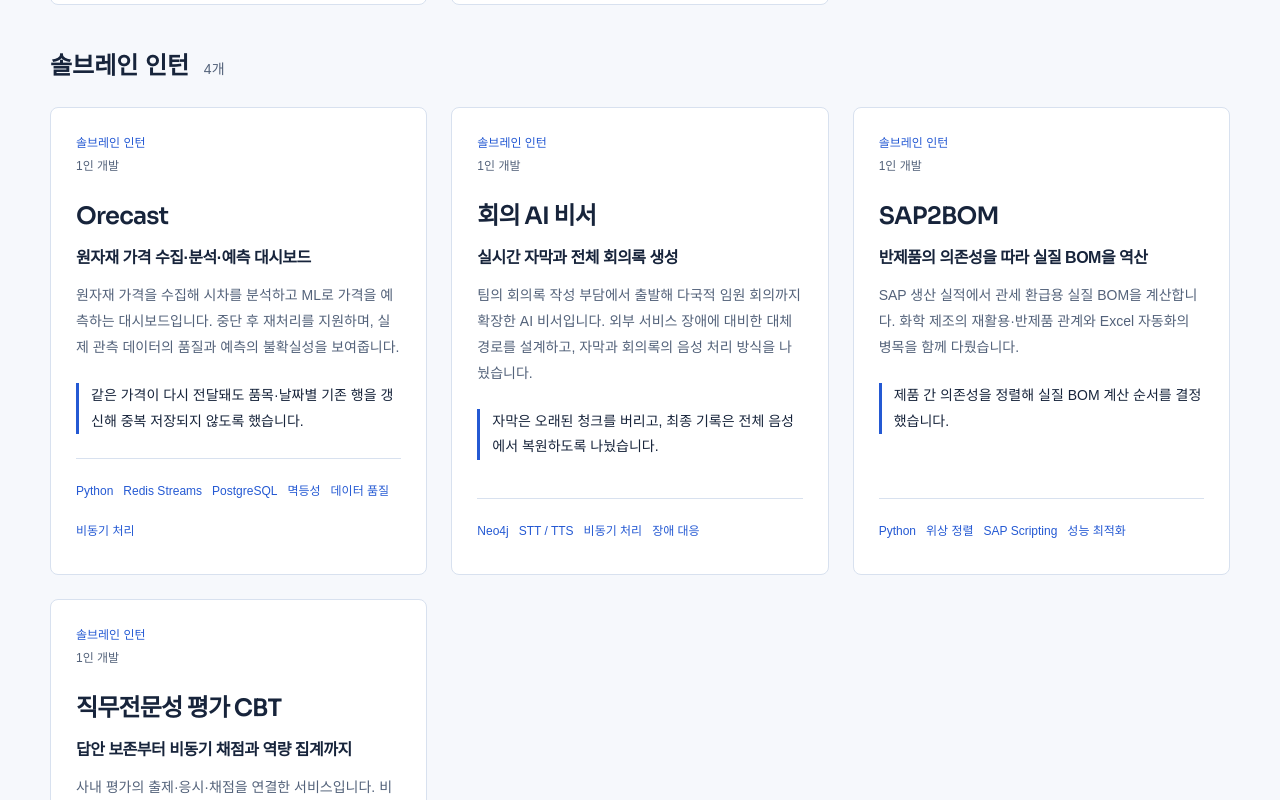
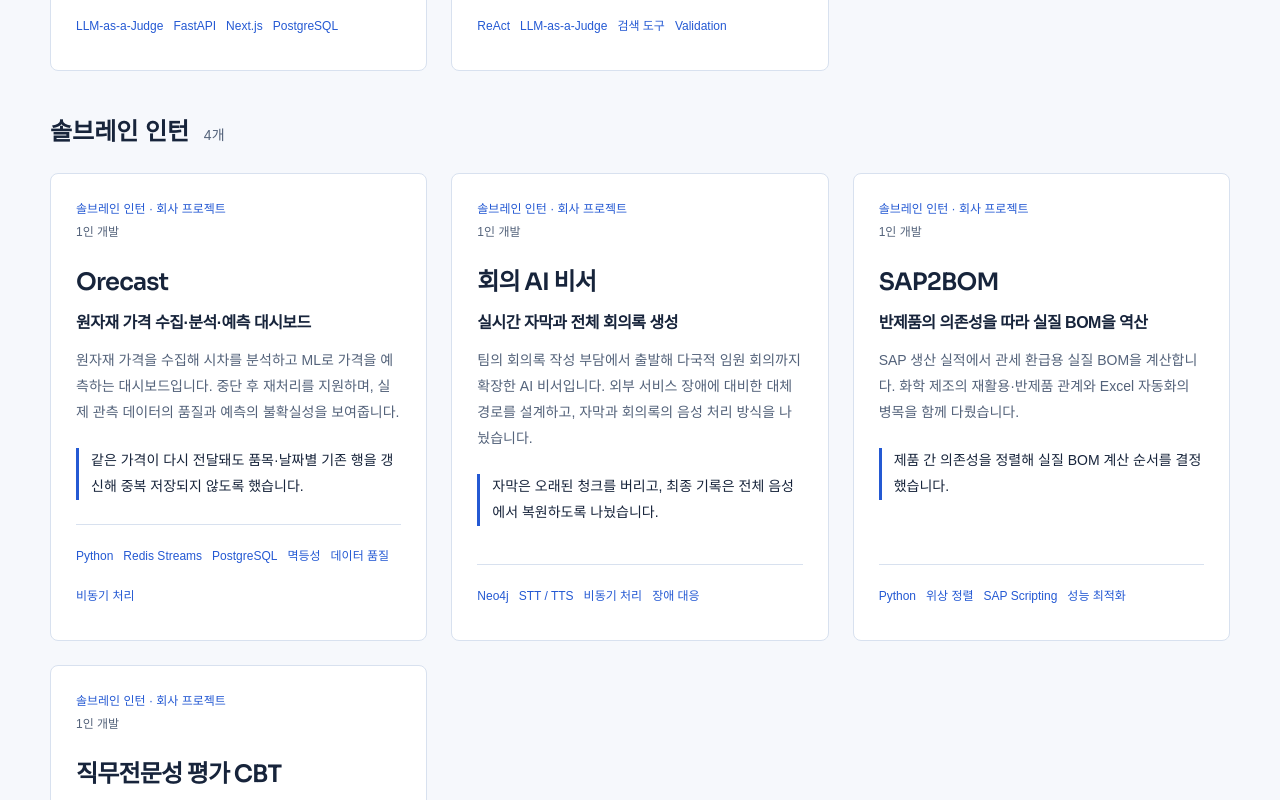
Before and after one commit to kingrangE/portfolio, a Next.js app in the folder sites/kilwon-portfolio/: page /projects in a window 1280 px wide. Shown: the part 1820-2620 px from the top of the page. Built offline with nearby package versions, Linux system fonts and the light colour scheme; a web font is replaced by a local one.

Commit message:
Explain portfolio sources and label company projects

```diff
--- a/sites/kilwon-portfolio/app/page.jsx
+++ b/sites/kilwon-portfolio/app/page.jsx
@@ -1,7 +1,7 @@
 import Image from "next/image";
 import Link from "next/link";
 import ProjectGallery from "../components/project-gallery";
-import { projects } from "../content/projects.mjs";
+import { projects, projectEvidenceNotice } from "../content/projects.mjs";
 
 export default function Home() {
   return (
@@ -21,7 +21,7 @@ export default function Home() {
       </figure>
     </section>
     <section className="projects wrap section" id="projects" aria-labelledby="projects-title">
-      <div className="section-top"><div><h2 id="projects-title">대표 프로젝트</h2><p className="section-description">{"Platform, Agent, Data Engineering, RAG 프로젝트입니다."}</p></div></div>
+      <div className="section-top"><div><h2 id="projects-title">대표 프로젝트</h2><p className="section-description">{"Platform, Agent, Data Engineering, RAG 프로젝트입니다."}</p><p className="section-description">{projectEvidenceNotice}</p></div></div>
       <ProjectGallery featured />
       <div className="all-work">
         <Link className="button primary all-work-button" href="/projects/">전체 {projects.length}개 프로젝트 보기</Link>
--- a/sites/kilwon-portfolio/app/projects/[slug]/page.jsx
+++ b/sites/kilwon-portfolio/app/projects/[slug]/page.jsx
@@ -1,6 +1,6 @@
 import Link from 'next/link';
 import { notFound } from 'next/navigation';
-import { projects } from '../../../content/projects.mjs';
+import { projects, projectEvidenceNotice } from '../../../content/projects.mjs';
 import ProjectVisual from '../../../components/project-visual';
 import ProjectCases from '../../../components/project-cases';
 
@@ -31,6 +31,7 @@ export default async function ProjectPage({ params }) {
           <h1>{project.name}</h1>
           <p className="detail-subtitle">{project.subtitle}</p>
           <p className="detail-summary">{project.summary}</p>
+          <p className="detail-context">{projectEvidenceNotice}</p>
           <p className="detail-context">{project.organization} · {project.period}<br />{project.role}</p>
           <div className="tag-row">{project.tags.map(tag => <span key={tag}>{tag}</span>)}</div>
           <div className="detail-links">
--- a/sites/kilwon-portfolio/app/projects/page.jsx
+++ b/sites/kilwon-portfolio/app/projects/page.jsx
@@ -1,7 +1,7 @@
 import Link from 'next/link';
 
 import ProjectGallery from '../../components/project-gallery';
-import { projects } from '../../content/projects.mjs';
+import { projects, projectEvidenceNotice } from '../../content/projects.mjs';
 
 export const metadata = { title: '전체 프로젝트', description: '직무와 기술 키워드로 살펴보는 전길원의 프로젝트와 설계 기록.' };
 
@@ -10,6 +10,7 @@ export default function ProjectsPage() {
     <header className="catalog-header"><Link className="detail-back" href="/#projects">대표 프로젝트로 돌아가기</Link>
       <h1 id="catalog-title">수행했던 프로젝트 목록</h1>
       <p>LLM 평가와 대화 기억, 데이터 처리 등을 다룬 {projects.length}개 프로젝트입니다.<br />프로젝트마다 담당한 업무와 설계 이유를 적었습니다.</p>
+      <p className="catalog-hint">{projectEvidenceNotice}</p>
       <p className="catalog-hint">직무와 키워드를 선택하면 조건에 맞는 프로젝트를 볼 수 있습니다. 카드의 키워드를 누르면 해당 기술을 사용한 전체 프로젝트가 표시됩니다.</p>
     </header>
     <ProjectGallery />
--- a/sites/kilwon-portfolio/content/projects.mjs
+++ b/sites/kilwon-portfolio/content/projects.mjs
@@ -1,3 +1,5 @@
+export const projectEvidenceNotice = '개인·팀 프로젝트의 기술·구현 내용은 GitHub 커밋 기록과 구현 코드를 바탕으로 작성했습니다. 회사 프로젝트는 재직 중 수행한 업무와 프로젝트 기록을 바탕으로 작성했습니다.';
+
 export const projects = [
   {
     "featured": true,
@@ -192,7 +194,7 @@ export const projects = [
       "ml",
       "product"
     ],
-    "organization": "솔브레인 인턴",
+    "organization": "솔브레인 인턴 · 회사 프로젝트",
     "period": "2026.05–06",
     "role": "구매팀 데이터 수집·분석·예측 제품 1인 개발",
     "status": "1인 개발",
@@ -777,7 +779,7 @@ export const projects = [
       "llm",
       "product"
     ],
-    "organization": "솔브레인 인턴",
+    "organization": "솔브레인 인턴 · 회사 프로젝트",
     "period": "2026.04–06",
     "role": "기획·개발 1인",
     "status": "1인 개발",
@@ -874,7 +876,7 @@ export const projects = [
       "data",
       "product"
     ],
-    "organization": "솔브레인 인턴",
+    "organization": "솔브레인 인턴 · 회사 프로젝트",
     "period": "2026.03–04",
     "role": "SCM팀 업무 분석·데스크톱 앱 1인 개발",
     "status": "1인 개발",
@@ -989,7 +991,7 @@ export const projects = [
       "data",
       "product"
     ],
-    "organization": "솔브레인 인턴",
+    "organization": "솔브레인 인턴 · 회사 프로젝트",
     "period": "2026.04–05",
     "role": "EX팀 평가 웹 서비스 1인 개발",
     "status": "1인 개발",
@@ -1133,7 +1135,7 @@ export const projects = [
     "categories": [
       "ml"
     ],
-    "organization": "왓츠랩 인턴",
+    "organization": "왓츠랩 인턴 · 회사 프로젝트",
     "period": "인턴십 2023.12–2025.02",
     "role": "3D 생성·AutoRigging 1인 개발",
     "status": "1인 개발",
@@ -1193,7 +1195,7 @@ export const projects = [
       "ml",
       "data"
     ],
-    "organization": "왓츠랩 인턴",
+    "organization": "왓츠랩 인턴 · 회사 프로젝트",
     "period": "2024.11–2025.02",
     "role": "데이터 정제·피처 설계·모델·SHAP",
     "status": "진단 가능성 PoC",
@@ -1288,7 +1290,7 @@ export const projects = [
       "ml",
       "product"
     ],
-    "organization": "왓츠랩 인턴",
+    "organization": "왓츠랩 인턴 · 회사 프로젝트",
     "period": "2024.12–2025.02",
     "role": "2인 중 백엔드·LLM·사용자 웹 담당",
     "status": "2인 개발",
```
